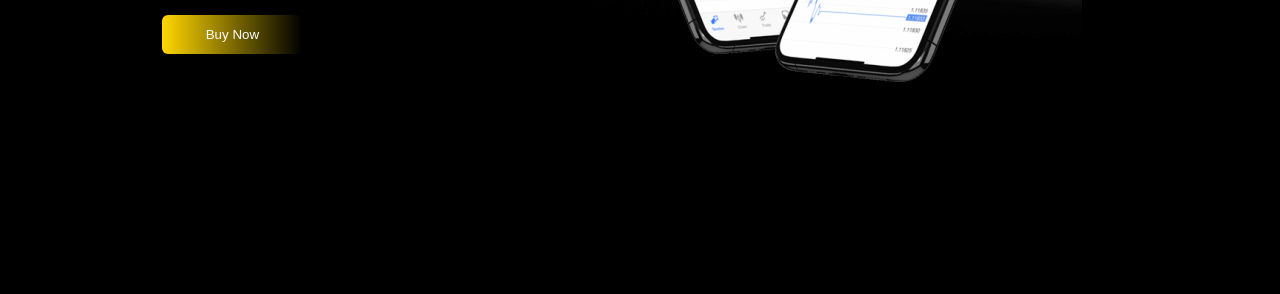
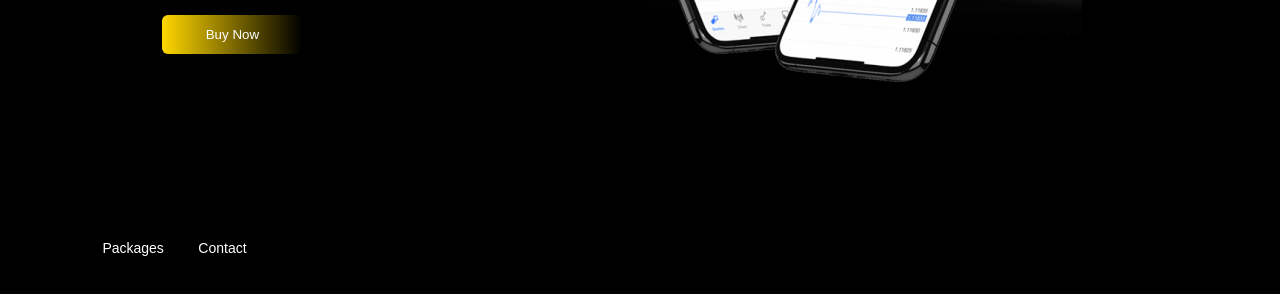
Before and after one commit to Jaydenvdm/Market, a plain HTML site: page index.html in a window 1280 px wide. Shown: the part 494-788 px from the top of the page. Drawn offline with Linux system fonts and the light colour scheme.

Commit message:
Add files via upload

```diff
--- a/index.html
+++ b/index.html
@@ -32,6 +32,13 @@
                         <div class="color-box"></div>
                     </div>
                 </div>
+
+
+                    <ul id="menuList">
+                        <li><a href="packages.html">Packages</a></li>
+                        <li><a href="contact.html">Contact</a></li>
+                    </ul>
+
         </div>
 
         <div class="side-bar">
--- a/style.css
+++ b/style.css
@@ -257,3 +257,21 @@ button:hover{
     top: 50%;
     transform: translateY(-50%);
 }
+
+
+
+ul li{
+    list-style: none;
+    display: inline-block;
+    margin-right: 30px;
+}
+
+ul li a{
+    text-decoration: none;
+    color: #fff;
+    font-size: 14px;
+}
+
+ul li a:hover{
+    color: #FFD700;
+}
```
